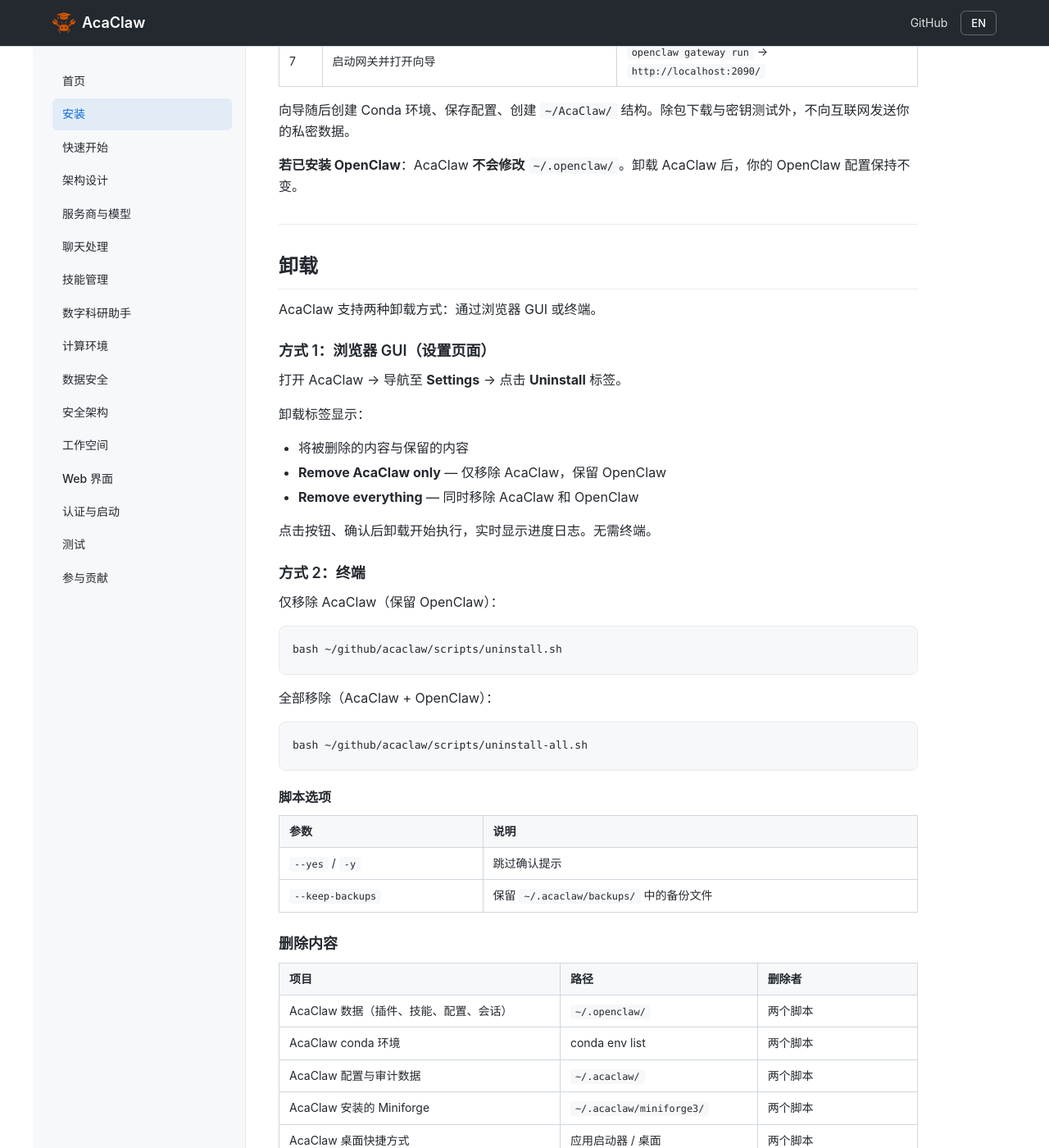
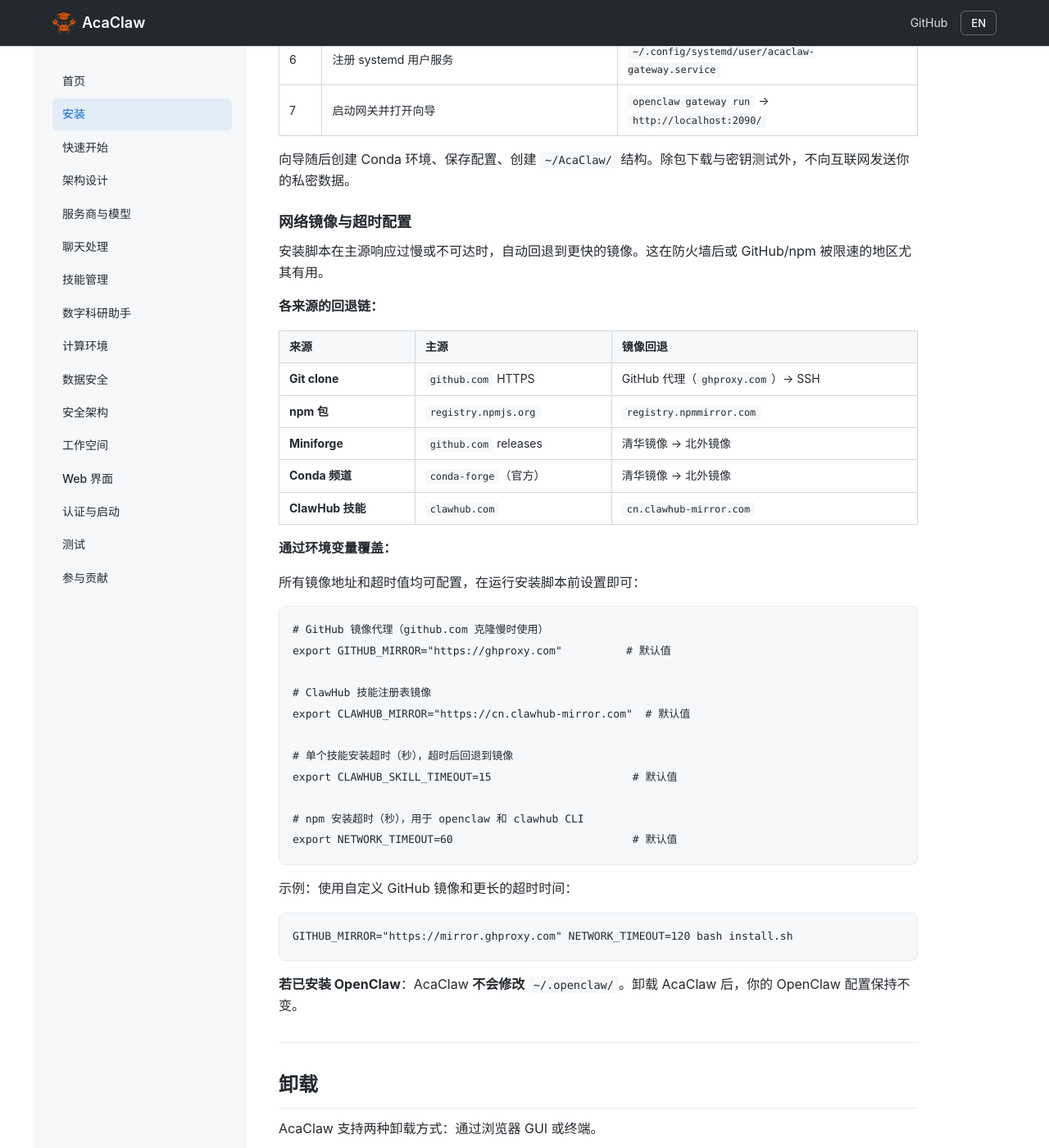
Before and after one commit to AcaClaw/acaclaw, a Jekyll site: the page built from docs/zh-CN/install.md, in a window 1280 px wide and 1400 px high, scrolled down 4390 px. Shown: the whole window at 82% size. Built offline with Jekyll 4.4.1, drawn with Linux system fonts in a browser that asks for light colours; some of the changed text lies outside the part shown.

Commit message:
install: add network mirror fallback for GitHub, npm, and ClawHub
- Add GITHUB_MIRROR env var (default ghproxy.com) for git clone fallback
- Add NETWORK_TIMEOUT env var (default 60s) for npm installs
- Add shared _npm_install_with_mirror() for openclaw and clawhub CLI
- Add _clawhub_install() with CLAWHUB_MIRROR and CLAWHUB_SKILL_TIMEOUT
- Add 16 new tests for mirror/timeout behavior
- Fix pre-existing Linux Edge dock-app test (sed -i → perl, add wait)
- Document mirror config in en/zh-CN install docs

````diff
--- a/docs/zh-CN/install.md
+++ b/docs/zh-CN/install.md
@@ -14,6 +14,7 @@
 - [安装后：添加技能与软件包](#安装后添加技能与软件包)
 - [各平台说明](#各平台说明)
 - [安装脚本做了什么](#安装脚本做了什么)
+  - [网络镜像与超时配置](#网络镜像与超时配置)
 - [卸载](#卸载)
 
 ---
@@ -163,15 +164,53 @@
 
 | 步骤 | 操作 | 位置 |
 |---|---|---|
-| 1 | 通过 npm 安装 OpenClaw（自动选择最快的 npm 源） | 全局 `npm install -g openclaw` |
+| 1 | 通过 npm 安装 OpenClaw（自动选择最快源，带超时） | 全局 `npm install -g openclaw` |
 | 2 | 安装 Miniforge（GitHub + 清华/北外镜像） | `~/.acaclaw/miniforge3/` |
 | 3 | 复制 AcaClaw 插件 | `~/.openclaw/extensions/` |
-| 4 | 从 ClawHub 安装学术技能 | `~/.openclaw/skills/` |
+| 4 | 从 ClawHub 安装学术技能（带镜像回退） | `~/.openclaw/skills/` |
 | 5 | 写入 AcaClaw 配置 | `~/.openclaw/openclaw.json`（复制已有 API 密钥） |
 | 6 | 注册 systemd 用户服务 | `~/.config/systemd/user/acaclaw-gateway.service` |
 | 7 | 启动网关并打开向导 | `openclaw gateway run` → `http://localhost:2090/` |
 
 向导随后创建 Conda 环境、保存配置、创建 `~/AcaClaw/` 结构。除包下载与密钥测试外，不向互联网发送你的私密数据。
+
+### 网络镜像与超时配置
+
+安装脚本在主源响应过慢或不可达时，自动回退到更快的镜像。这在防火墙后或 GitHub/npm 被限速的地区尤其有用。
+
+**各来源的回退链：**
+
+| 来源 | 主源 | 镜像回退 |
+|---|---|---|
+| **Git clone** | `github.com` HTTPS | GitHub 代理（`ghproxy.com`）→ SSH |
+| **npm 包** | `registry.npmjs.org` | `registry.npmmirror.com` |
+| **Miniforge** | `github.com` releases | 清华镜像 → 北外镜像 |
+| **Conda 频道** | `conda-forge`（官方） | 清华镜像 → 北外镜像 |
+| **ClawHub 技能** | `clawhub.com` | `cn.clawhub-mirror.com` |
+
+**通过环境变量覆盖：**
+
+所有镜像地址和超时值均可配置，在运行安装脚本前设置即可：
+
+```bash
+# GitHub 镜像代理（github.com 克隆慢时使用）
+export GITHUB_MIRROR="https://ghproxy.com"          # 默认值
+
+# ClawHub 技能注册表镜像
+export CLAWHUB_MIRROR="https://cn.clawhub-mirror.com"  # 默认值
+
+# 单个技能安装超时（秒），超时后回退到镜像
+export CLAWHUB_SKILL_TIMEOUT=15                      # 默认值
+
+# npm 安装超时（秒），用于 openclaw 和 clawhub CLI
+export NETWORK_TIMEOUT=60                            # 默认值
+```
+
+示例：使用自定义 GitHub 镜像和更长的超时时间：
+
+```bash
+GITHUB_MIRROR="https://mirror.ghproxy.com" NETWORK_TIMEOUT=120 bash install.sh
+```
 
 **若已安装 OpenClaw**：AcaClaw **不会修改** `~/.openclaw/`。卸载 AcaClaw 后，你的 OpenClaw 配置保持不变。
 
````
Also changed, not shown: docs/en/install.md (+41 -2 lines), tests/install.test.ts (+149 -4 lines), 1 other file.
